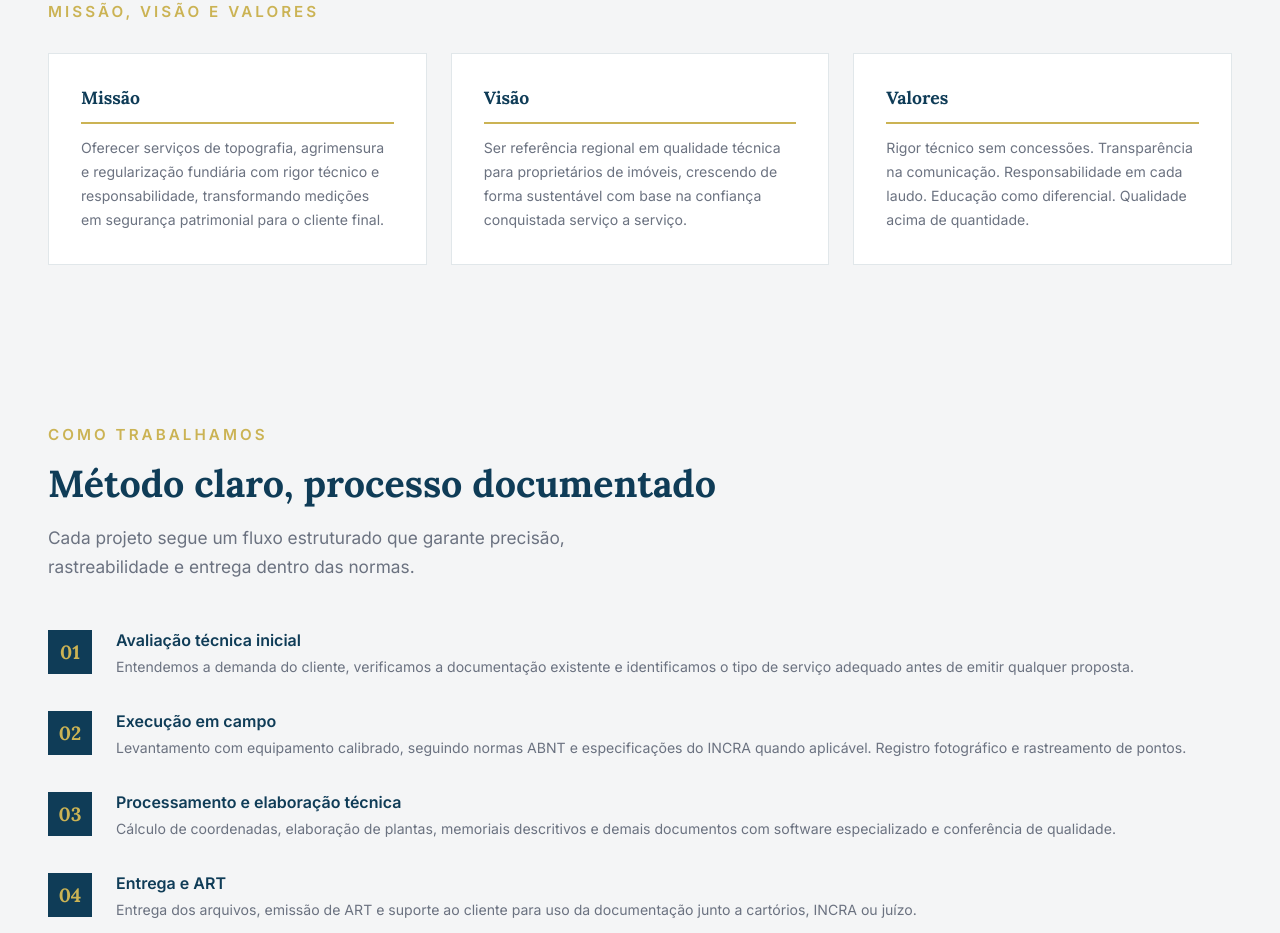
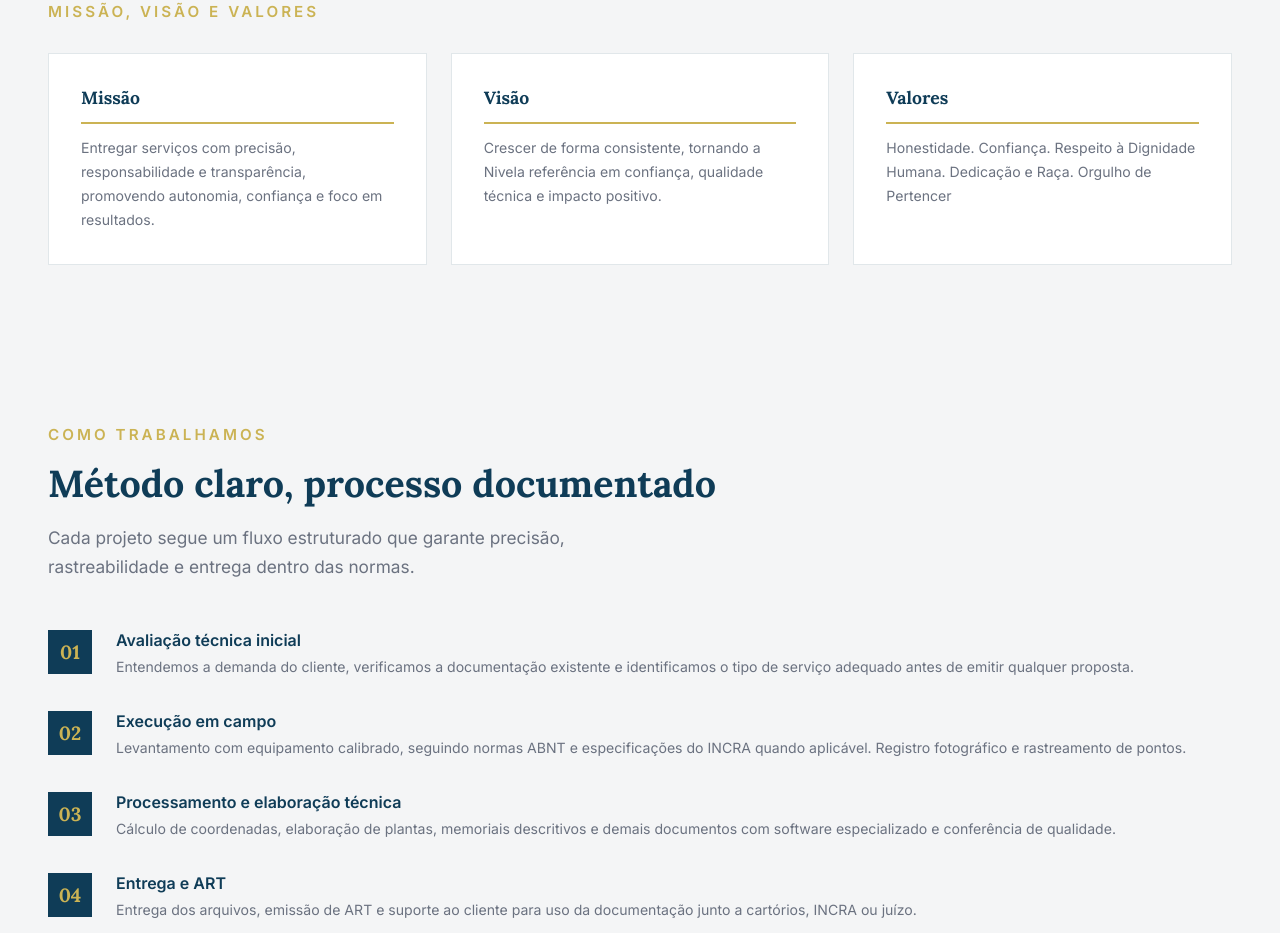
Before and after one commit to Adm-Nivela/SITE-NIVELA, a Next.js app in the folder site-nivela/: page /sobre in a window 1280 px wide. Shown: the part 2974-3907 px from the top of the page. Built offline with nearby package versions, Linux system fonts and the light colour scheme.

Commit message:
teste e atualização missão visão e valores

```diff
--- a/site-nivela/app/sobre/page.tsx
+++ b/site-nivela/app/sobre/page.tsx
@@ -8,7 +8,7 @@ export function generateMetadata() {
   const title = cmsPage?.title ?? "Sobre a Nivela";
   const description =
     cmsPage?.description ??
-    "Conheça a Nivela: engenharia, agrimensura e topografia com rigor técnico, clareza e responsabilidade patrimonial.";
+    "Conheça a Nivela: Nós unimos tecnologia, precisão e experiência para conectar o território à segurança jurídica do patrimônio.";
 
   return {
     alternates: {
@@ -28,17 +28,17 @@ const values = [
   {
     title: "Missão",
     description:
-      "Oferecer serviços de topografia, agrimensura e regularização fundiária com rigor técnico e responsabilidade, transformando medições em segurança patrimonial para o cliente final.",
+      "Entregar serviços com precisão, responsabilidade e transparência, promovendo autonomia, confiança e foco em resultados.",
   },
   {
     title: "Visão",
     description:
-      "Ser referência regional em qualidade técnica para proprietários de imóveis, crescendo de forma sustentável com base na confiança conquistada serviço a serviço.",
+      "Crescer de forma consistente, tornando a Nivela referência em confiança, qualidade técnica e impacto positivo.",
   },
   {
     title: "Valores",
     description:
-      "Rigor técnico sem concessões. Transparência na comunicação. Responsabilidade em cada laudo. Educação como diferencial. Qualidade acima de quantidade.",
+      "Honestidade. Confiança. Respeito à Dignidade Humana. Dedicação e Raça. Orgulho de Pertencer",
   },
 ];
 
@@ -79,7 +79,7 @@ export default function SobrePage() {
         <h1>{cmsPage?.title ?? "Engenharia com propósito, técnica com responsabilidade"}</h1>
         <p>
           {cmsPage?.description ||
-            "A Nivela nasceu da convicção de que cada proprietário de imóvel merece acesso a serviços técnicos de alto nível, com clareza, rigor e documentação que protege seu patrimônio."}
+            "A Nivela nasceu para ir além do levantamento de campo. Somos uma empresa de inteligência territorial que combina engenharia, geotecnologias e análise técnica para oferecer soluções confiáveis em topografia, georreferenciamento e regularização patrimonial. Nosso compromisso é transformar dados em segurança, reduzindo riscos e gerando valor para cada projeto que atendemos."}
         </p>
       </section>
 
```
